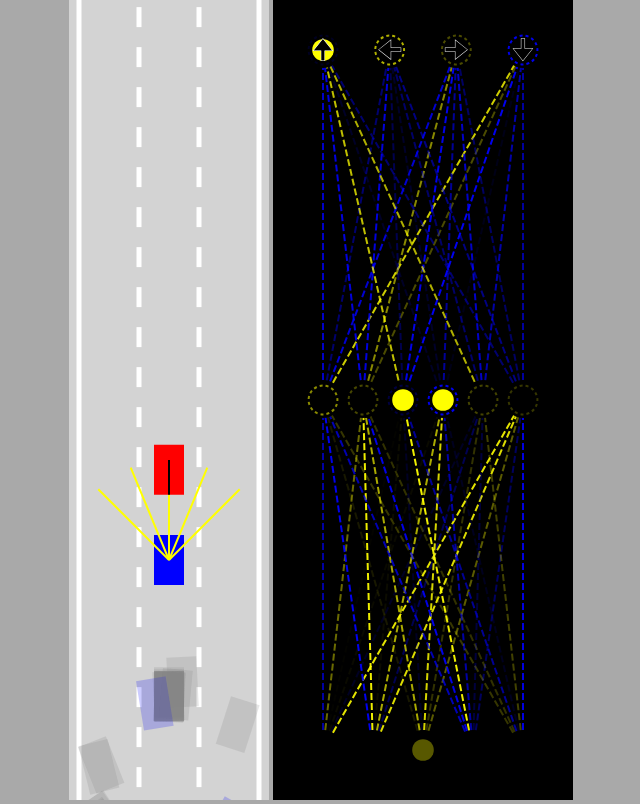
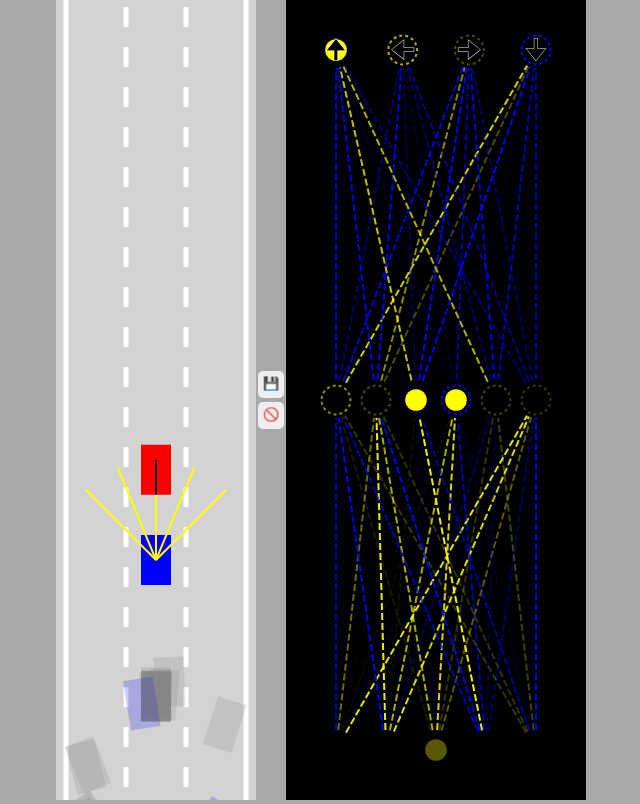
Before and after one commit to anupdhoble/selfDrivingCar, a plain HTML site: page index.html in a window 1280 px wide. Shown: the whole page, without its empty margins (319-959 px from the left). Drawn offline with Linux system fonts and the light colour scheme.

Commit message:
functionality to save our best brain in local storage is added

```diff
--- a/index.html
+++ b/index.html
@@ -9,6 +9,10 @@
 <body>
     <script src="visualizer.js"></script>
     <canvas id ="carCanvas"></canvas>
+    <div id="verticalButtons">
+        <button onclick="save()">💾</button>
+        <button onclick="discard()">🚫</button>
+    </div>
     <canvas id ="networkCanvas"></canvas>
     <script src="network.js"></script>
     <script src="sensor.js"></script>
--- a/main.js
+++ b/main.js
@@ -9,6 +9,12 @@ const road = new Road(carCanvas.width/2,carCanvas.width*0.9);
 
 const N=100;
 const cars=generateCars(N);
+this.bestCar=cars[0];
+if(localStorage.getItem("bestBrain")){
+    bestCar.brain=JSON.parse(
+        localStorage.getItem("bestBrain")
+    );
+}
 
 
 const traffic=[
@@ -17,7 +23,15 @@ const traffic=[
 
 animate();
 
+//we need to save the good controllable cars from all ai driven cars , we do so in local storage
+function save(){
+    localStorage.setItem("bestBrain",
+    JSON.stringify(bestCar.brain));
+}
 
+function discard(){
+    localStorage.removeItem("bestBrain");
+}
 
 function generateCars(N){
     const cars=[];
@@ -35,11 +49,11 @@ function animate(time){
         cars[i].update(road.borders,traffic);
     }
 
-    const bestCar = cars.find(
+    bestCar = cars.find(
         c=>c.y==Math.min(
             ...cars.map(c=>c.y) // there is need to spread cars array as Math function dont support arrays
         )
-    );
+    );//acts like fitness function 2:17:20 in yt video
 
     carCanvas.height=window.innerHeight;
     networkCanvas.height=window.innerHeight;
--- a/style.css
+++ b/style.css
@@ -3,6 +3,24 @@ body{
     background:darkgray;
     overflow: hidden;
     text-align: center;
+    display: flex;
+    justify-content: center;
+    align-items: center;
+}
+#verticalButtons{
+    display: flex;
+    flex-direction: column;
+}
+
+button{
+    border: none;
+    border-radius: 5px;
+    padding: 5px 5px 7px 5px;
+    margin: 2px;
+    cursor: pointer;
+}
+button:hover{
+    background:blue;
 }
 #networkCanvas{
     background: black;
```
